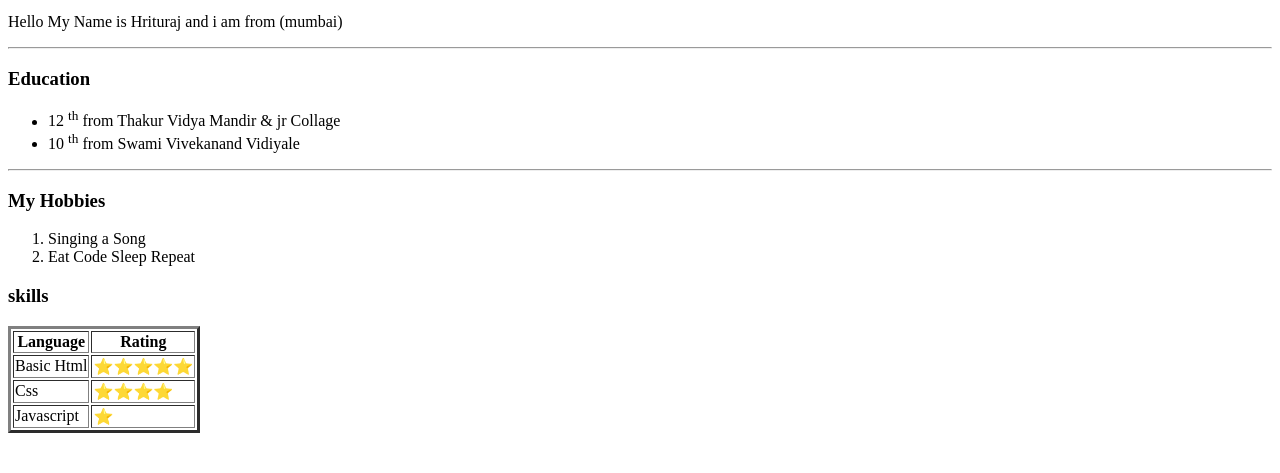
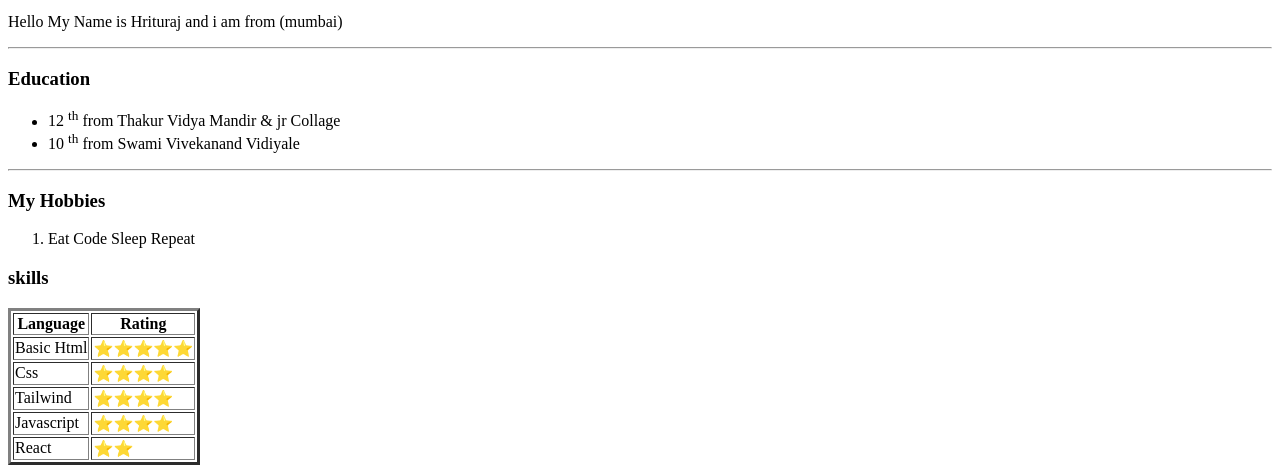
Before and after one commit to HriturajSharma/my-resume, a plain HTML site: page index.html in a window 1280 px wide. Shown: the part 394-867 px from the top of the page. Before the commit the page ends 835 px from the top, so only its background shows below. Drawn offline with Linux system fonts and the light colour scheme.

Commit message:
Update index.html

```diff
--- a/index.html
+++ b/index.html
@@ -21,7 +21,7 @@
     <hr>
     <h3>My Hobbies</h3>
     <ol>
-        <li>Singing a Song</li>
+
         <li>Eat Code Sleep Repeat</li>
     </ol>
     <h3>skills</h3>
@@ -39,8 +39,16 @@
             <td>⭐⭐⭐⭐</td>
         </tr>
         <tr>
+            <td>Tailwind</td>
+            <td>⭐⭐⭐⭐</td>
+        </tr>
+        <tr>
             <td>Javascript</td>
-            <td>⭐</td>
+            <td>⭐⭐⭐⭐</td>
+        </tr>
+        <tr>
+            <td>React</td>
+            <td>⭐⭐</td>
         </tr>
     </table>
 
```
